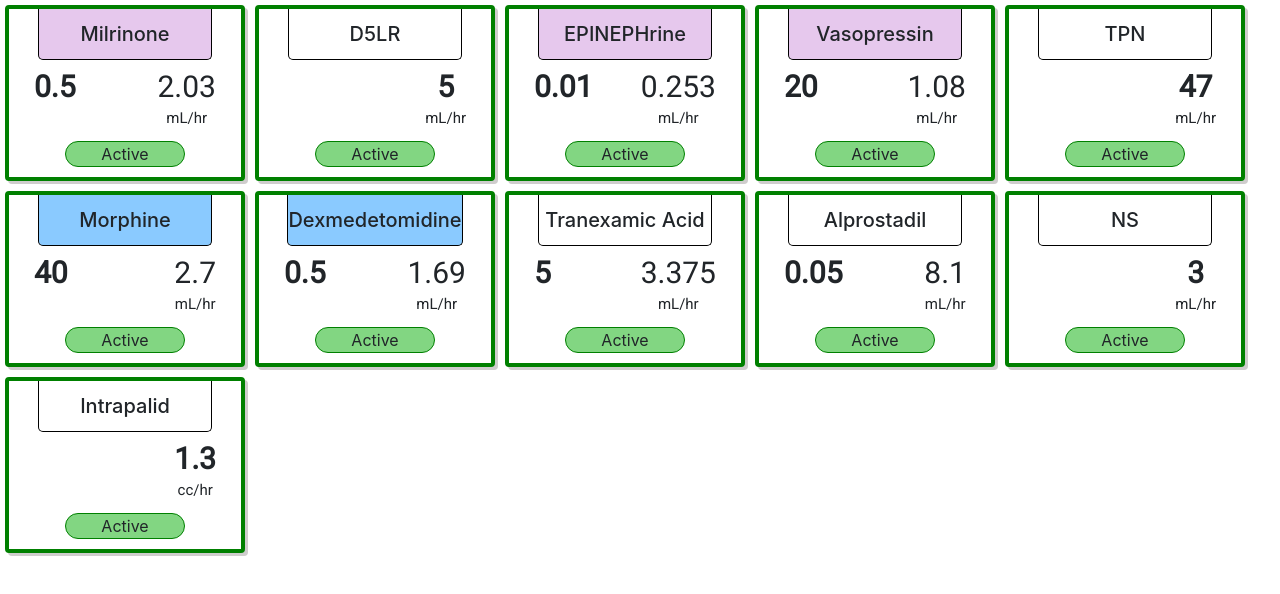
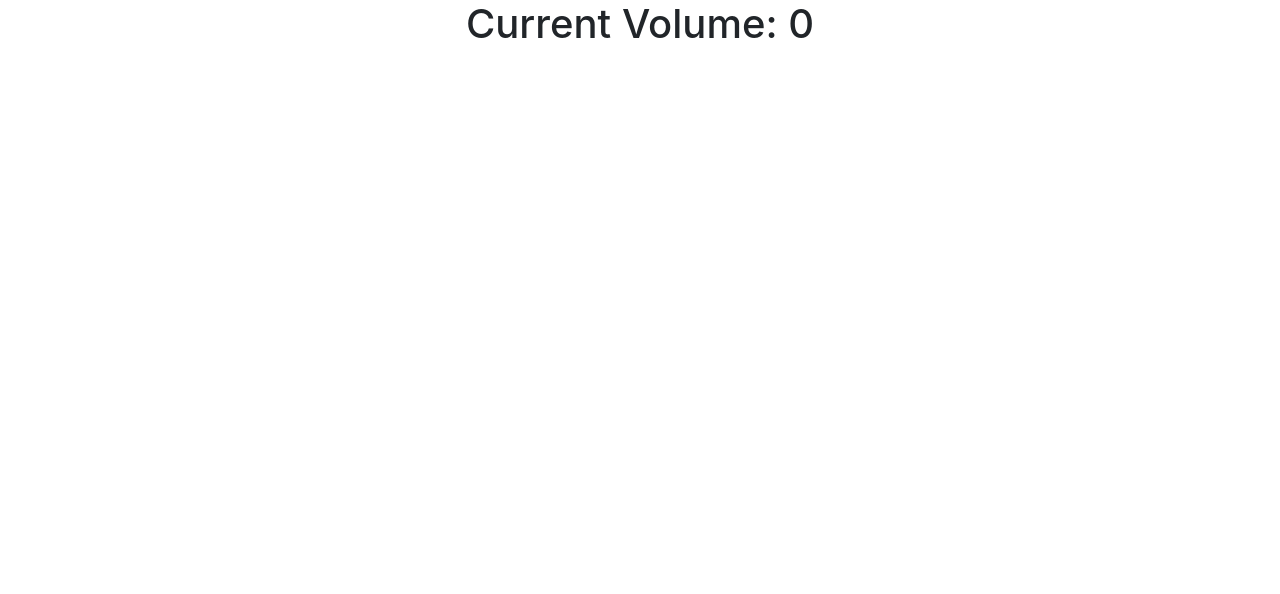
Before and after one commit to AnActualSeb/iv-dashboard, a React (Create React App) app: page / in a window 1280 px wide. Shown: the top 594 px of the page. Built offline with nearby package versions, Linux system fonts and the light colour scheme.

Commit message:
Created and tested Timer component

```diff
--- a/src/App.js
+++ b/src/App.js
@@ -2,6 +2,7 @@ import React from "react";
 import { BrowserRouter, Route } from "react-router-dom";
 import Dashboard from "./views/Dashboard";
 import DrugScreen from "./views/DrugScreen";
+import Timer from "./components/Timer";
 
 import "./App.css";
 
@@ -14,7 +15,8 @@ function App() {
 
           {/* <TopHeader /> */}
 
-          <Route exact path="/" component={Dashboard} />
+          {/* <Route exact path="/" component={Dashboard} /> */}
+          <Route exact path="/" render={props => <Timer startVolume="100" />} />
         </div>
       </BrowserRouter>
     </div>
--- /dev/null
+++ b/src/components/Timer.js
@@ -0,0 +1,41 @@
+import React, { Component } from "react";
+
+class Timer extends Component {
+  constructor(props) {
+    super(props);
+    this.state = {
+      volume: 50
+    };
+  }
+
+  render() {
+    const { volume } = this.state;
+    return (
+      <div>
+        <h1>Current Volume: {volume}</h1>
+      </div>
+    );
+  }
+
+  componentDidMount() {
+    const { startVolume } = this.props;
+    this.setState({
+      volume: startVolume
+    });
+    this.myInterval = setInterval(() => {
+      if (this.state.volume > 0) {
+        this.setState(prevState => ({
+          volume: prevState.volume - 5
+        }));
+      } else {
+        clearInterval(this.myInterval);
+      }
+    }, 50);
+  }
+
+  componentWillUnmount() {
+    clearInterval(this.myInterval);
+  }
+}
+
+export default Timer;
```
